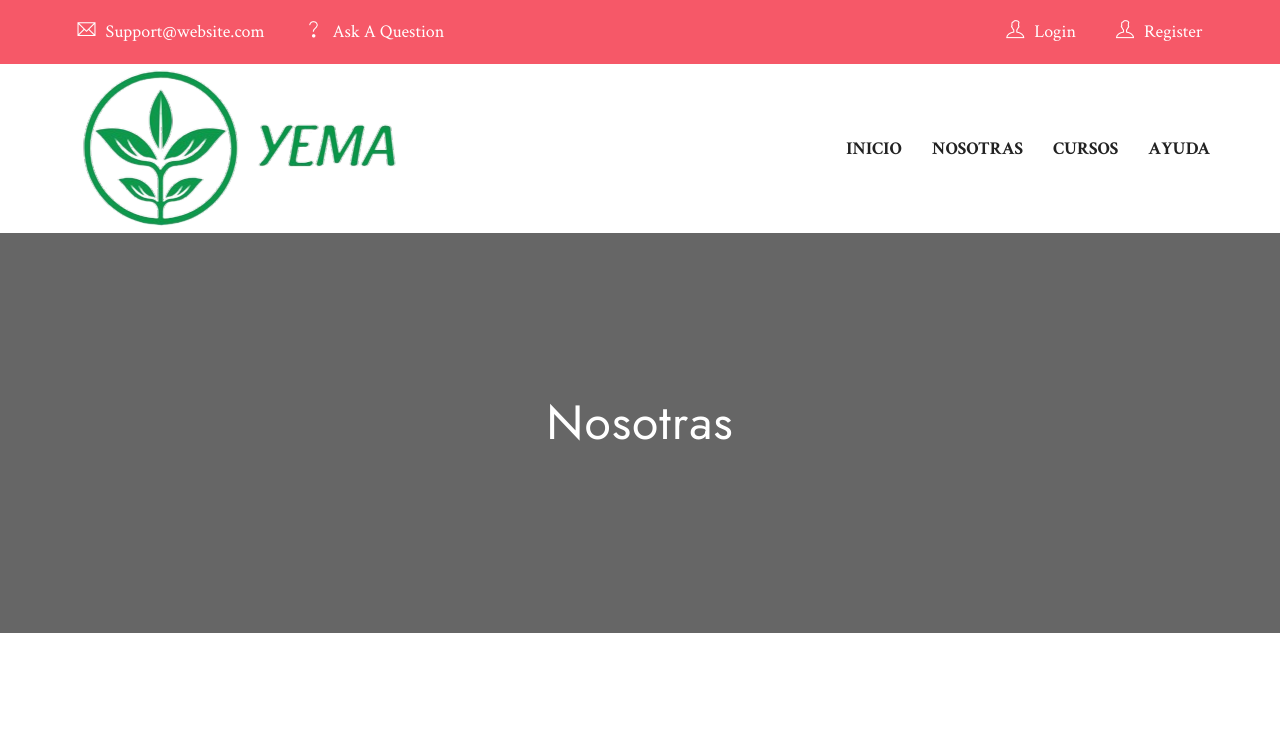
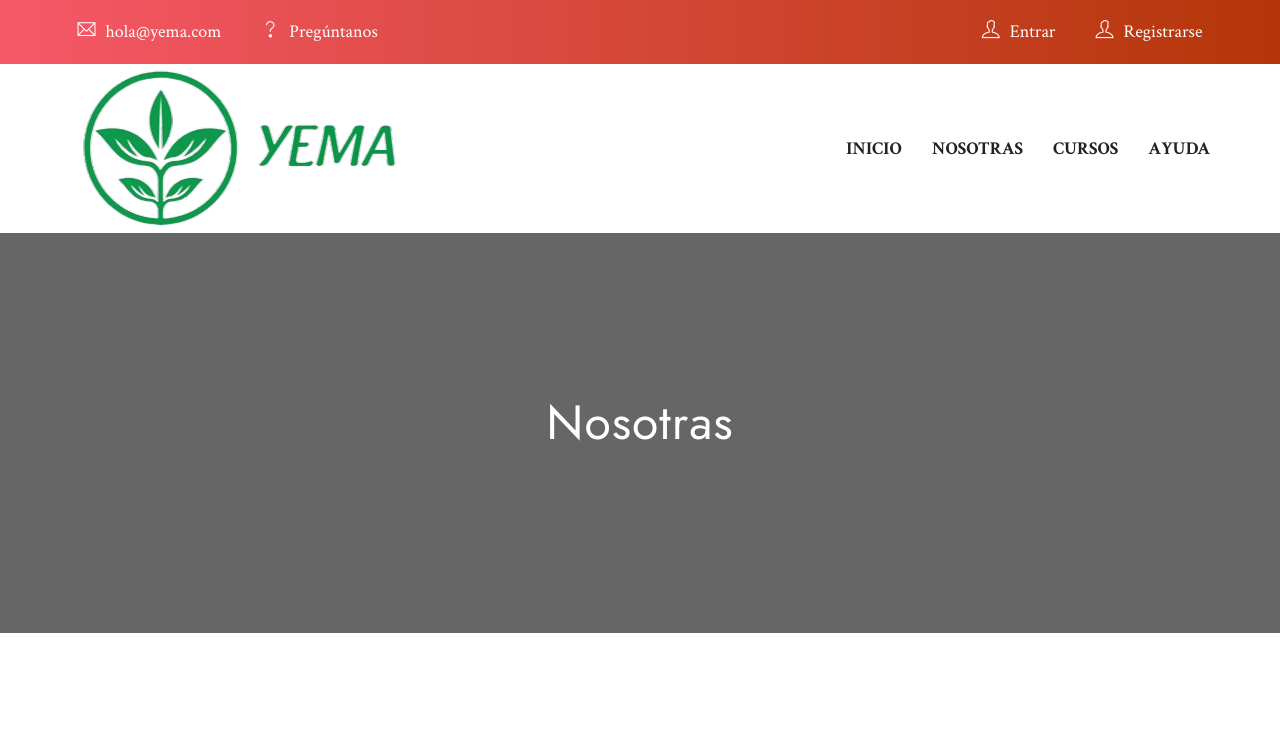
Before and after one commit to vittoric/Elerning_Mujeres, a plain HTML site: page source/edumi v1.0/about.html in a window 1280 px wide. Shown: the top 750 px of the page. Drawn offline with Linux system fonts and the light colour scheme.

Commit message:
cambio barra arriba about

```diff
--- a/source/edumi v1.0/about.html
+++ b/source/edumi v1.0/about.html
@@ -35,19 +35,19 @@
 
     <!-- Start Header Top
     ============================================= -->
-	<div class="header-top bg-3 py-4">
+	<div class="header-top bg-2 main-2 py-4">
         <div class="container">
             <div class="header-top-info">
                 <div class="email">
                     <ul class="header-top-list">
-                        <li><i class="ti-email"></i>Support@website.com</li>
-                        <li><a href="contact.html"><i class="ti-help"></i>Ask A Question</a></li>
+                        <li><i class="ti-email"></i>hola@yema.com</li>
+                        <li><a href="contact.html"><i class="ti-help"></i>Pregúntanos</a></li>
                     </ul>
                 </div>
                 <div class="login-reg">
                     <ul class="header-top-list">
-                        <li><a href="login.html"><i class="ti-user"></i>Login</a></li>
-                        <li><a href="register.html"><i class="ti-user"></i>Register</a></li>
+                        <li><a href="login.html"><i class="ti-user"></i>Entrar</a></li>
+                        <li><a href="register.html"><i class="ti-user"></i>Registrarse</a></li>
                     </ul>
                 </div>
             </div>
```
